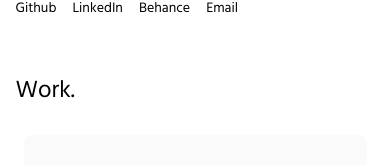
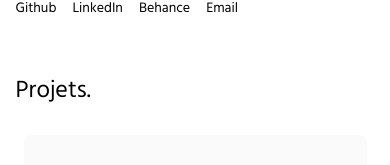
Before and after one commit to rjulie/oc-portfolio, a Next.js app: page / in a window 390 px wide. Shown: the part 237-402 px from the top of the page. Built offline with nearby package versions, Linux system fonts and the light colour scheme.

Commit message:
App: update mail, section projects title, media queries

```diff
--- a/components/Header/index.js
+++ b/components/Header/index.js
@@ -69,7 +69,7 @@ const Header = ({ handleWorkScroll, handleEducationScroll, isBlog }) => {
             >
               {!isBlog ? (
                 <div className="grid grid-cols-1">
-                  <Button onClick={handleWorkScroll}>Work</Button>
+                  <Button onClick={handleWorkScroll}>Projets</Button>
                   <Button onClick={handleEducationScroll}>Formation</Button>
                   {showBlog && (
                     <Button onClick={() => router.push("/blog")}>Blog</Button>
@@ -77,7 +77,7 @@ const Header = ({ handleWorkScroll, handleEducationScroll, isBlog }) => {
                   {showResume && (
                     <Button
                       onClick={() =>
-                        window.open("mailto:hello@chetanverma.com")
+                        window.open("mailto:contact@juliereynal.com")
                       }
                     >
                       Resume
@@ -85,7 +85,7 @@ const Header = ({ handleWorkScroll, handleEducationScroll, isBlog }) => {
                   )}
 
                   <Button
-                    onClick={() => window.open("mailto:hello@chetanverma.com")}
+                    onClick={() => window.open("mailto:contact@juliereynal.com")}
                   >
                     Contact
                   </Button>
@@ -108,7 +108,7 @@ const Header = ({ handleWorkScroll, handleEducationScroll, isBlog }) => {
                   )}
 
                   <Button
-                    onClick={() => window.open("mailto:hello@chetanverma.com")}
+                    onClick={() => window.open("mailto:contact@juliereynal.com")}
                   >
                     Contact
                   </Button>
@@ -131,7 +131,7 @@ const Header = ({ handleWorkScroll, handleEducationScroll, isBlog }) => {
         </h1>
         {!isBlog ? (
           <div className="flex">
-            <Button onClick={handleWorkScroll}>Work</Button>
+            <Button onClick={handleWorkScroll}>Projets</Button>
             <Button onClick={handleEducationScroll}>Formation</Button>
             {showBlog && (
               <Button onClick={() => router.push("/blog")}>Blog</Button>
@@ -145,7 +145,7 @@ const Header = ({ handleWorkScroll, handleEducationScroll, isBlog }) => {
               </Button>
             )}
 
-            <Button onClick={() => window.open("mailto:hello@chetanverma.com")}>
+            <Button onClick={() => window.open("mailto:contact@juliereynal.com")}>
               Contact
             </Button>
             {mounted && theme && data.darkMode && (
@@ -174,7 +174,7 @@ const Header = ({ handleWorkScroll, handleEducationScroll, isBlog }) => {
               </Button>
             )}
 
-            <Button onClick={() => window.open("mailto:hello@chetanverma.com")}>
+            <Button onClick={() => window.open("mailto:contact@juliereynal.com")}>
               Contact
             </Button>
 
--- a/components/WorkCard/index.js
+++ b/components/WorkCard/index.js
@@ -16,7 +16,7 @@ const WorkCard = ({ img, name, description, content = null, issue = null, skills
 
   return (
     <div
-      className="overflow-hidden rounded-lg p-2 laptop:p-4 first:ml-0 link"
+      className="overflow-hidden rounded-lg p-2 laptop:p-4 first:ml-0 link media-container-workcard"
     >
       <div
         className="relative rounded-lg overflow-hidden transition-all ease-out duration-300 media-workcard"
--- a/pages/index.js
+++ b/pages/index.js
@@ -7,8 +7,6 @@ import { useIsomorphicLayoutEffect } from "../utils";
 import { stagger } from "../animations";
 import Footer from "../components/Footer";
 import Head from "next/head";
-import Button from "../components/Button";
-import Link from "next/link";
 import Cursor from "../components/Cursor";
 
 // Local Data
@@ -94,9 +92,10 @@ export default function Home() {
           <Socials className="mt-2 laptop:mt-5" />
         </div>
         <div className="mt-10 laptop:mt-30 p-2 laptop:p-0" ref={workRef}>
-          <h1 className="text-2xl text-bold">Work.</h1>
+          <h1 className="text-2xl text-bold">Projets.</h1>
 
           <div className="mt-5 laptop:mt-10 grid grid-cols-1 tablet:grid-cols-1 gap-4">
+            <div className="flex flex flex-col items-center">
               {data.projects.map((project) => (
                 <WorkCard
                   key={project.id}
@@ -105,10 +104,11 @@ export default function Home() {
                   description={project.description}
                   content={project.content}
                   issue={project.issue}
-                skills = {project.skills}
+                  skills={project.skills}
                   urlGithub={project.urlGithub}
                 />
               ))}
+            </div>
           </div>
         </div>
 
@@ -124,14 +124,6 @@ export default function Home() {
             ))}
           </div>
         </div>
-        {/* This button should not go into production */}
-        {/* {process.env.NODE_ENV === "development" && (
-          <div className="fixed bottom-5 right-5">
-            <Link href="/edit">
-              <Button type="primary">Edit Data</Button>
-            </Link>
-          </div>
-        )} */}
         <div className="mt-10 laptop:mt-40 p-2 laptop:p-0" ref={educationRef}>
           <h1 className="tablet:m-10 text-2xl text-bold">Formation.</h1>
             <div>
--- a/styles/mediaQueries.css
+++ b/styles/mediaQueries.css
@@ -21,4 +21,8 @@
   .media-workcard {
     height: 600px;
   }
+
+  .media-container-workcard {
+    max-width: 1100px;
+  }
 }
```
Lines whose indentation alone changed are shown as unchanged.
